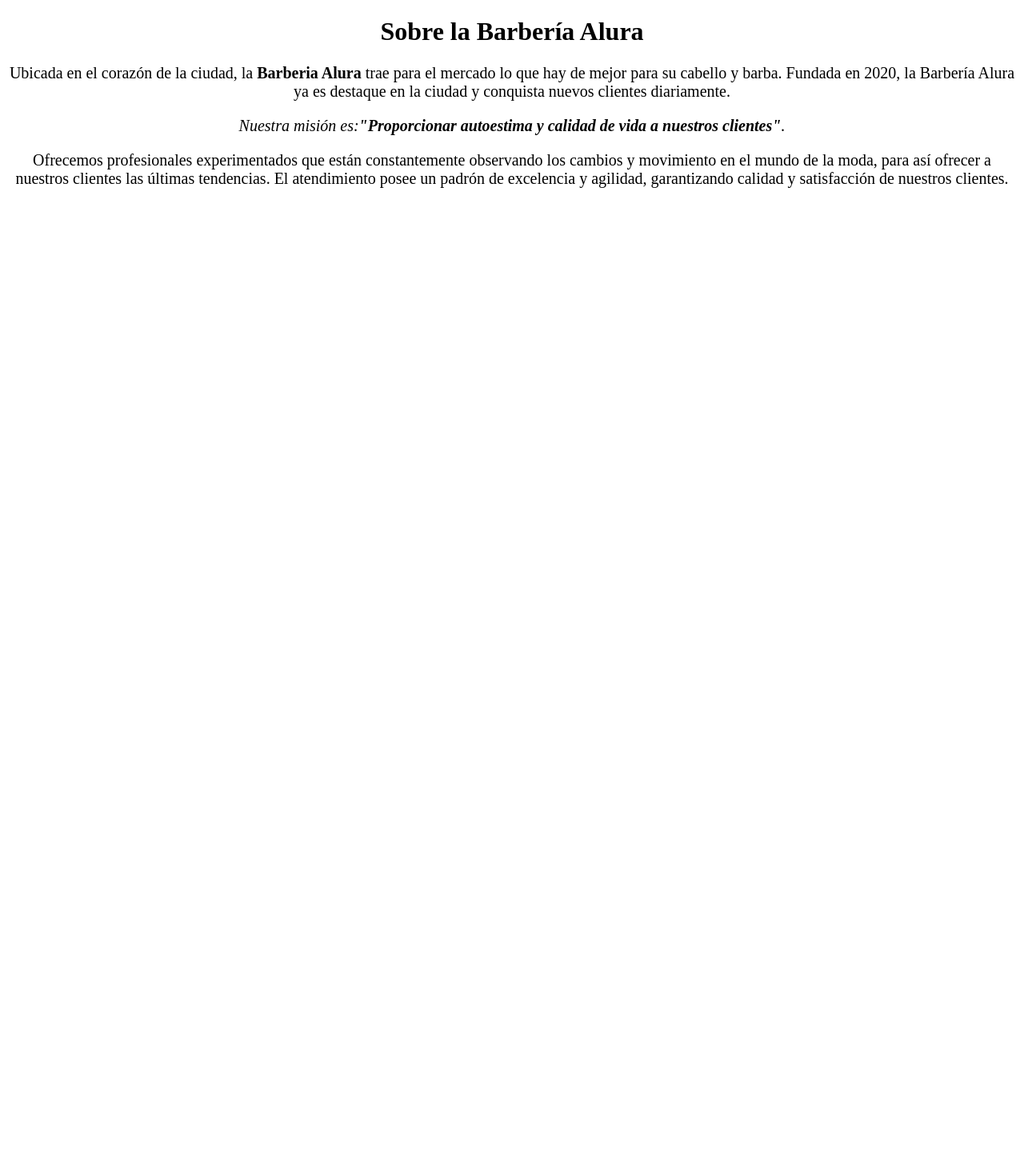
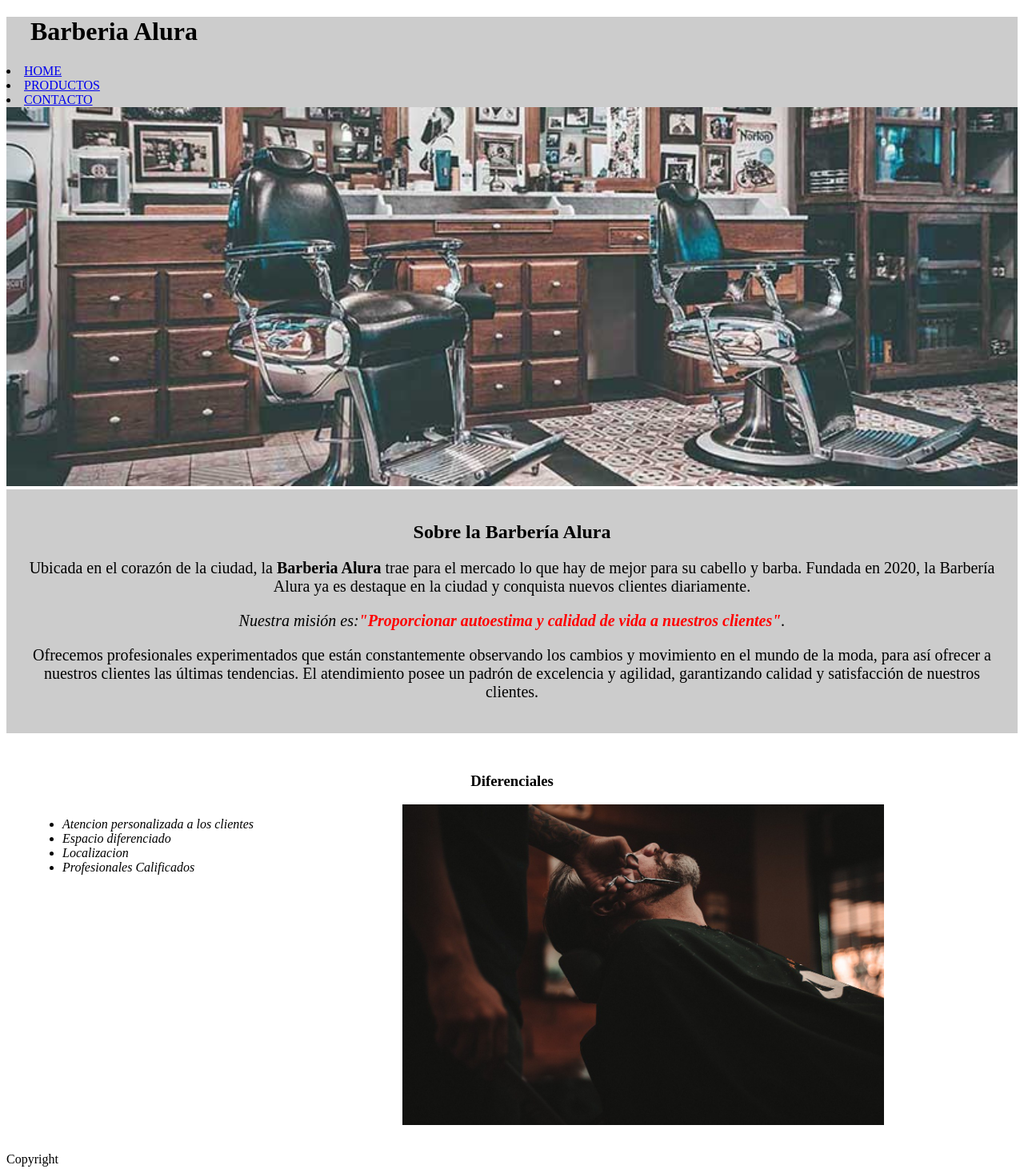
Before and after one commit to saralop4/Curso-AluraLatam-HTML5-CSS3, a plain HTML site: page HTML-Y-CSS3/Parte-1/index.html in a window 1280 px wide. Shown: the whole page at 80% size. Before the commit the page ends 800 px from the top, so only its background shows below. Drawn offline with Linux system fonts and the light colour scheme.

Commit message:
subiendo nuevo codigo al repositorio

```diff
--- a/HTML-Y-CSS3/Parte-1/index.html
+++ b/HTML-Y-CSS3/Parte-1/index.html
@@ -1,5 +1,6 @@
 <!DOCTYPE html>
 <html lang="en">
+
 <head>
     <meta charset="UTF-8">
     <meta http-equiv="X-UA-Compatible" content="IE=edge">
@@ -7,13 +8,26 @@
     <title>Barberia Alura</title>
     <link rel="stylesheet" href="style.css">
 </head>
+
 <body>
-    <h1>Sobre la Barbería Alura</h1>
-    <p>Ubicada en el corazón de la ciudad, la <strong>Barberia Alura</strong>  trae para el
+    <header id="header">
+        <h1 class="tituloPrincipal">Barberia Alura</h1>
+        <nav >
+            <li><a  href="#">HOME</a></li>
+            <li><a href="#">PRODUCTOS</a></li>
+            <li><a href="#">CONTACTO</a></li>
+        </nav>
+    </header>
+    <img id="banner" src="img/banner.jpg">
+    <div class="principal">
+        <h2 class="tituloCentrado">Sobre la Barbería Alura</h2>
+
+        <p>Ubicada en el corazón de la ciudad, la <strong>Barberia Alura</strong> trae para el
             mercado lo que hay de mejor para su cabello y barba. Fundada en 2020,
             la Barbería Alura ya es destaque en la ciudad y conquista nuevos clientes diariamente. </p>
 
-    <p><em>Nuestra misión es:<strong>"Proporcionar autoestima y calidad de vida a nuestros clientes"</strong>. </em></p>
+        <p id="mision"><em>Nuestra misión es:<strong>"Proporcionar autoestima y calidad de vida a nuestros
+                    clientes"</strong>. </em></p>
 
         <p> Ofrecemos profesionales experimentados que están constantemente observando
             los cambios y movimiento en el mundo de la moda, para así ofrecer a
@@ -21,9 +35,19 @@
             de excelencia y agilidad, garantizando calidad y satisfacción de nuestros
             clientes.
         </p>
+    </div>
 
+    <div class="diferenciales">
+        <h3 class="tituloCentrado">Diferenciales</h3>
+        <ul>
+            <li class="items">Atencion personalizada a los clientes</li>
+            <li class="items">Espacio diferenciado</li>
+            <li class="items">Localizacion</li>
+            <li class="items">Profesionales Calificados</li>
+        </ul>
+        <img class="imgDiferenciales" src="img/diferenciales.jpg">
+    </div>
+    <footer> Copyright</footer>
+</body>
 
-
-
-</body>
 </html>
--- /dev/null
+++ b/HTML-Y-CSS3/Parte-1/productos.css
@@ -0,0 +1,15 @@
+header{
+    background-color: #BBBBBB;
+
+}
+.navegacion li{
+    display: inline;
+    margin: 0 0 0 15; /*separar cada li a la izquiera don 15px*/
+}
+.navegacion a{
+    text-transform: uppercase;
+    color: #000000;
+    font-weight: bold;
+    font-size: 22px;
+    text-decoration: none;
+}
--- /dev/null
+++ b/HTML-Y-CSS3/Parte-1/reset.css
@@ -0,0 +1,48 @@
+/* http://meyerweb.com/eric/tools/css/reset/
+   v2.0 | 20110126
+   License: none (public domain)
+*/
+
+html, body, div, span, applet, object, iframe,
+h1, h2, h3, h4, h5, h6, p, blockquote, pre,
+a, abbr, acronym, address, big, cite, code,
+del, dfn, em, img, ins, kbd, q, s, samp,
+small, strike, strong, sub, sup, tt, var,
+b, u, i, center,
+dl, dt, dd, ol, ul, li,
+fieldset, form, label, legend,
+table, caption, tbody, tfoot, thead, tr, th, td,
+article, aside, canvas, details, embed,
+figure, figcaption, footer, header, hgroup,
+menu, nav, output, ruby, section, summary,
+time, mark, audio, video {
+	margin: 0;
+	padding: 0;
+	border: 0;
+	font-size: 100%;
+	font: inherit;
+	vertical-align: baseline;
+}
+/* HTML5 display-role reset for older browsers */
+article, aside, details, figcaption, figure,
+footer, header, hgroup, menu, nav, section {
+	display: block;
+}
+body {
+	line-height: 1;
+}
+ol, ul {
+	list-style: none;
+}
+blockquote, q {
+	quotes: none;
+}
+blockquote:before, blockquote:after,
+q:before, q:after {
+	content: '';
+	content: none;
+}
+table {
+	border-collapse: collapse;
+	border-spacing: 0;
+}
--- a/HTML-Y-CSS3/Parte-1/style.css
+++ b/HTML-Y-CSS3/Parte-1/style.css
@@ -1,8 +1,54 @@
-p{
+#banner {
+    width: 100%;
+}
+
+.principal {
+    background: #CCCCCC;
+    padding: 20px;
+
+}
+
+p {
     text-align: center;
+    font-size: 20px;
+    background: #CCCCCC;
+}
+
+.tituloCentrado {
+    text-align: center;
+
+}
+
+.tituloPrincipal {
+    padding-left: 30px; /*espaciamiento interno a la izquierda*/
+}
+
+em strong {
+    color: red;
+}
+
+#mision {
     font-size: 20px;
 }
 
-h1 {
-    text-align: center;
+.items {
+    font-style: italic;
 }
+#header{
+    background: #CCC;
+}
+ul {
+    display: inline-block; /*elimina el espacio que tiene al lado y alrededor*/
+    vertical-align: top;
+    width: 20%;
+    margin-right: 15%;
+}
+
+.diferenciales {
+    background: #FFFFFF;
+    padding: 30px;
+}
+
+.imgDiferenciales {
+    width: 50%;
+}
```
Also changed, not shown: HTML-Y-CSS3/Parte-1/productos.html (added, +25 -0 lines), HTML-Y-CSS3/Parte-1/img/banner.jpg (added), HTML-Y-CSS3/Parte-1/img/barba.jpg (added), HTML-Y-CSS3/Parte-1/img/bg.jpg (added), HTML-Y-CSS3/Parte-1/img/cabello+barba.jpg (added), HTML-Y-CSS3/Parte-1/img/cabello.jpg (added), HTML-Y-CSS3/Parte-1/img/diferenciales.jpg (added), HTML-Y-CSS3/Parte-1/img/logo-blanco.png (added), HTML-Y-CSS3/Parte-1/img/logo.png (added). Lines whose indentation alone changed are shown as unchanged.
